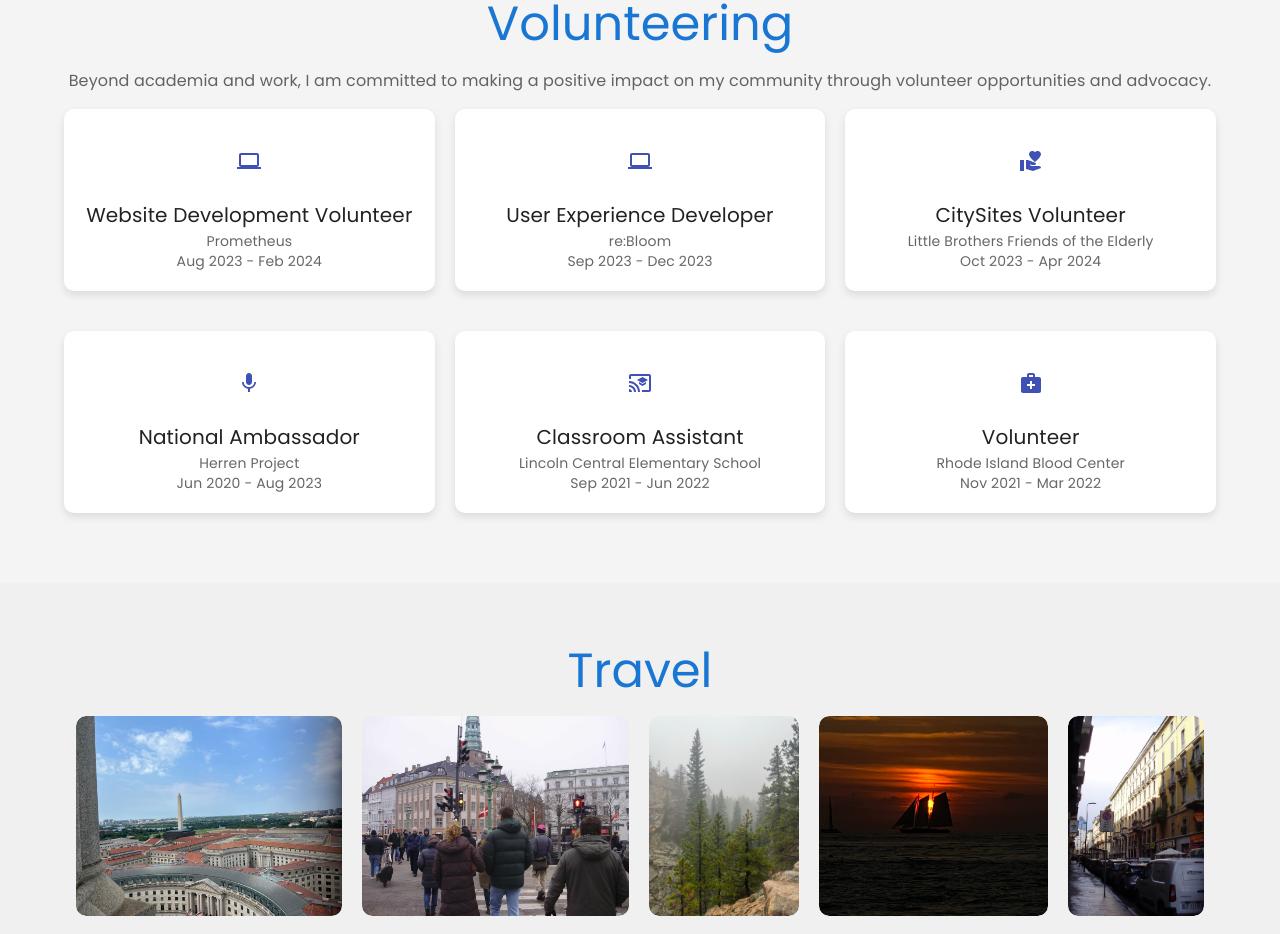
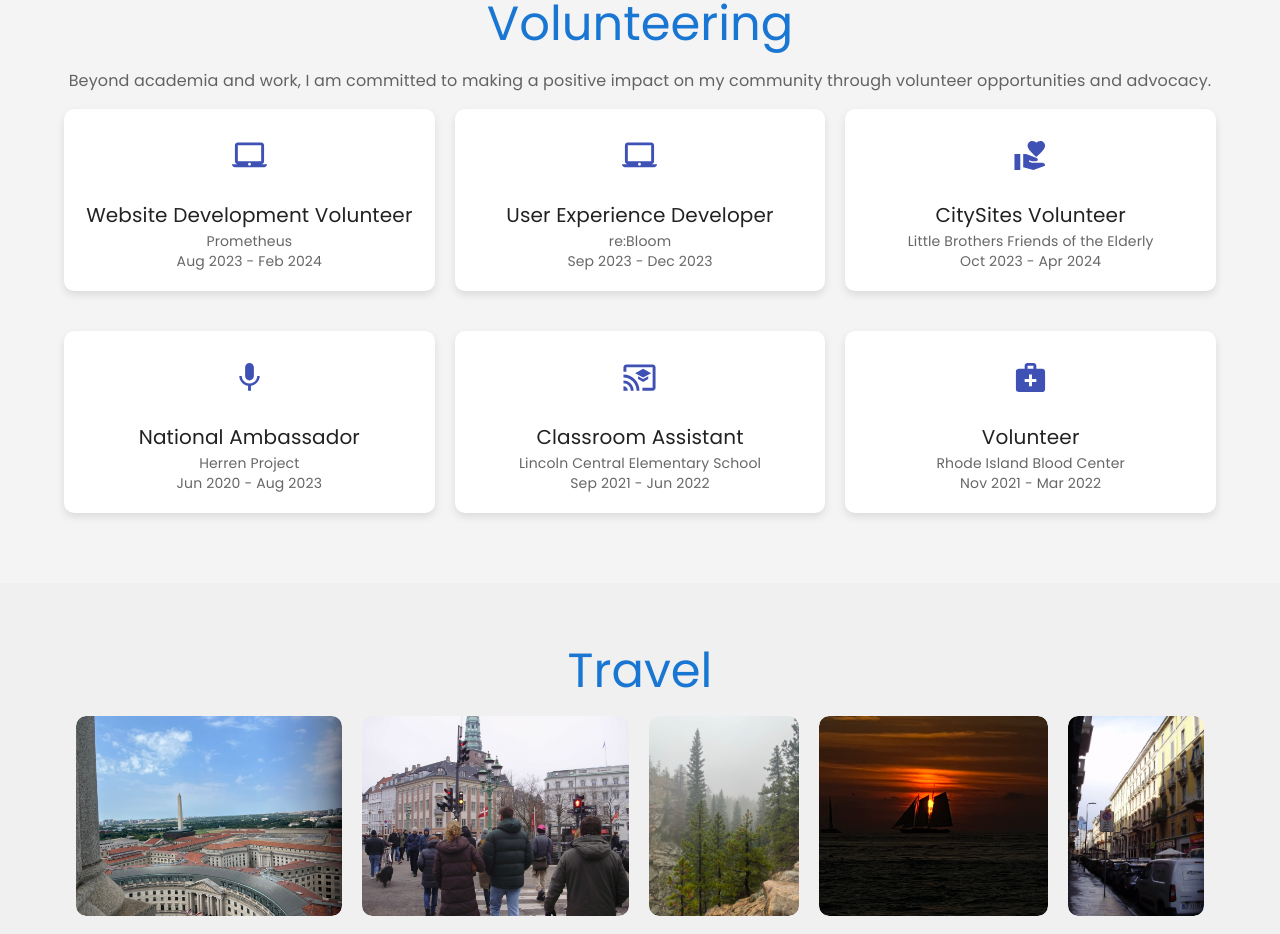
Before and after one commit to arminapr/portfolio, a Next.js app in the folder portfolio/: page / in a window 1280 px wide. Shown: the part 2760-3694 px from the top of the page. Built offline with nearby package versions, Linux system fonts and the light colour scheme.

Commit message:
Finalized Updates

```diff
--- a/portfolio/app/components/projects.jsx
+++ b/portfolio/app/components/projects.jsx
@@ -232,7 +232,12 @@ const Projects = () => {
                                 </Typography>
                                 {selectedProject.additionalInfo && (
                                     <Typography variant="body2" color="textSecondary" paragraph>
-                                        {selectedProject.additionalInfo}
+                                        {selectedProject.additionalInfo.split('\n').map((line, index) => (
+                                            <React.Fragment key={index}>
+                                                {line}
+                                                <br />
+                                            </React.Fragment>
+                                        ))}
                                     </Typography>
                                 )}
                                 {selectedProject.links?.map((link, linkIndex) => (
--- a/portfolio/app/components/volunteering.jsx
+++ b/portfolio/app/components/volunteering.jsx
@@ -1,7 +1,7 @@
 import React from 'react';
 import '../styles/volunteering.css';
 import { Box, Container, Typography } from '@mui/material';
-import LaptopIcon from '@mui/icons-material/Laptop';
+import LaptopMacIcon from '@mui/icons-material/LaptopMac';
 import VolunteerActivismIcon from '@mui/icons-material/VolunteerActivism';
 import MicIcon from '@mui/icons-material/Mic';
 import CastForEducationIcon from '@mui/icons-material/CastForEducation';
@@ -9,37 +9,37 @@ import MedicalServicesIcon from '@mui/icons-material/MedicalServices';
 
 const volunteeringData = [
     {
-        icon: <LaptopIcon />,
+        icon: <LaptopMacIcon fontSize="large" />,
         title: "Website Development Volunteer",
         organization: "Prometheus",
         duration: "Aug 2023 - Feb 2024"
     },
     {
-        icon: <LaptopIcon />,
+        icon: <LaptopMacIcon fontSize='large'/>,
         title: "User Experience Developer",
         organization: "re:Bloom",
         duration: "Sep 2023 - Dec 2023"
     },
     {
-        icon: <VolunteerActivismIcon />,
+        icon: <VolunteerActivismIcon fontSize='large'/>,
         title: "CitySites Volunteer",
         organization: "Little Brothers Friends of the Elderly",
         duration: "Oct 2023 - Apr 2024"
     },
     {
-        icon: <MicIcon />,
+        icon: <MicIcon fontSize='large'/>,
         title: "National Ambassador",
         organization: "Herren Project",
         duration: "Jun 2020 - Aug 2023"
     },
     {
-        icon: <CastForEducationIcon />,
+        icon: <CastForEducationIcon fontSize='large'/>,
         title: "Classroom Assistant",
         organization: "Lincoln Central Elementary School",
         duration: "Sep 2021 - Jun 2022"
     },
     {
-        icon: <MedicalServicesIcon />,
+        icon: <MedicalServicesIcon fontSize='large'/>,
         title: "Volunteer",
         organization: "Rhode Island Blood Center",
         duration: "Nov 2021 - Mar 2022"
--- a/portfolio/app/styles/projects.css
+++ b/portfolio/app/styles/projects.css
@@ -123,12 +123,20 @@ a:hover {
 
 @media (max-width: 768px) {
     .spotlight {
-        flex: 0 0 calc(50% - 20px);
+        flex: 0 0 calc(50% - 20px) !important;
     }
 }
 
 @media (max-width: 480px) {
     .spotlight {
-        flex: 0 0 calc(100% - 20px);
+        flex: 0 0 calc(100% - 20px) !important;
+    }
+
+    .dialog-image {
+        height: auto !important;
+    }
+
+    .project-dialog {
+        flex-direction: column;
     }
 }
--- a/portfolio/app/styles/volunteering.css
+++ b/portfolio/app/styles/volunteering.css
@@ -13,7 +13,7 @@
 }
 
 .volunteering-icon {
-    font-size: 40px;
+    font-size: 40px !important;
     margin-bottom: 10px;
     color: #3f51b5;
 }
```
